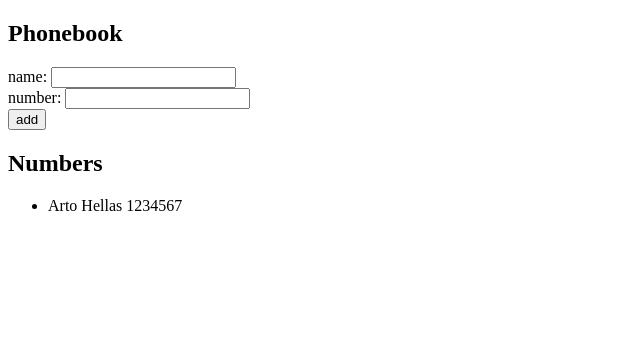
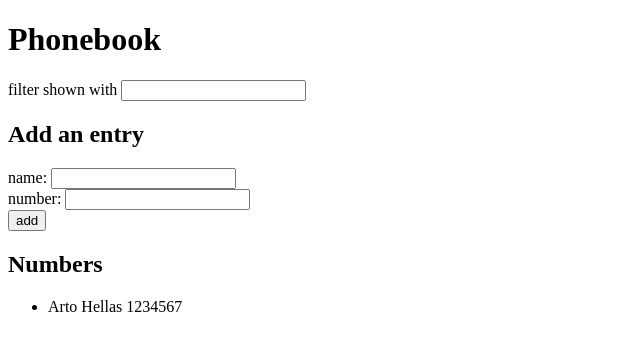
Before and after one commit to kevcomedia/fullstackopen2021-part2, a React (Create React App) app in the folder phonebook/: page / in a window 1280 px wide. Shown: the top 350 px of the page, without its empty margins (0-640 px from the left). Built offline with nearby package versions, Linux system fonts and the light colour scheme.

Commit message:
Add a search field

```diff
--- a/phonebook/src/App.js
+++ b/phonebook/src/App.js
@@ -6,6 +6,7 @@ const App = () => {
   ])
   const [newName, setNewName] = useState('')
   const [newNumber, setNewNumber] = useState('')
+  const [searchTerm, setSearchTerm] = useState('')
 
   const handleNameChange = (event) => {
     setNewName(event.target.value)
@@ -13,6 +14,10 @@ const App = () => {
 
   const handleNumberChange = (event) => {
     setNewNumber(event.target.value)
+  }
+
+  const handleSearchTermChange = (event) => {
+    setSearchTerm(event.target.value)
   }
 
   const handleSubmit = (event) => {
@@ -27,9 +32,23 @@ const App = () => {
     }
   }
 
+  const entriesToShow = persons.filter((person) =>
+    person.name.toLowerCase().includes(searchTerm.toLowerCase())
+  )
+
   return (
     <div>
-      <h2>Phonebook</h2>
+      <h1>Phonebook</h1>
+      <p>
+        filter shown with{' '}
+        <input
+          type="search"
+          value={searchTerm}
+          onChange={handleSearchTermChange}
+        />
+      </p>
+
+      <h2>Add an entry</h2>
       <form onSubmit={handleSubmit}>
         <div>
           name: <input value={newName} onChange={handleNameChange} />
@@ -41,9 +60,10 @@ const App = () => {
           <button type="submit">add</button>
         </div>
       </form>
+
       <h2>Numbers</h2>
       <ul>
-        {persons.map((person) => (
+        {entriesToShow.map((person) => (
           <li key={person.name}>
             {person.name} {person.number}
           </li>
```
